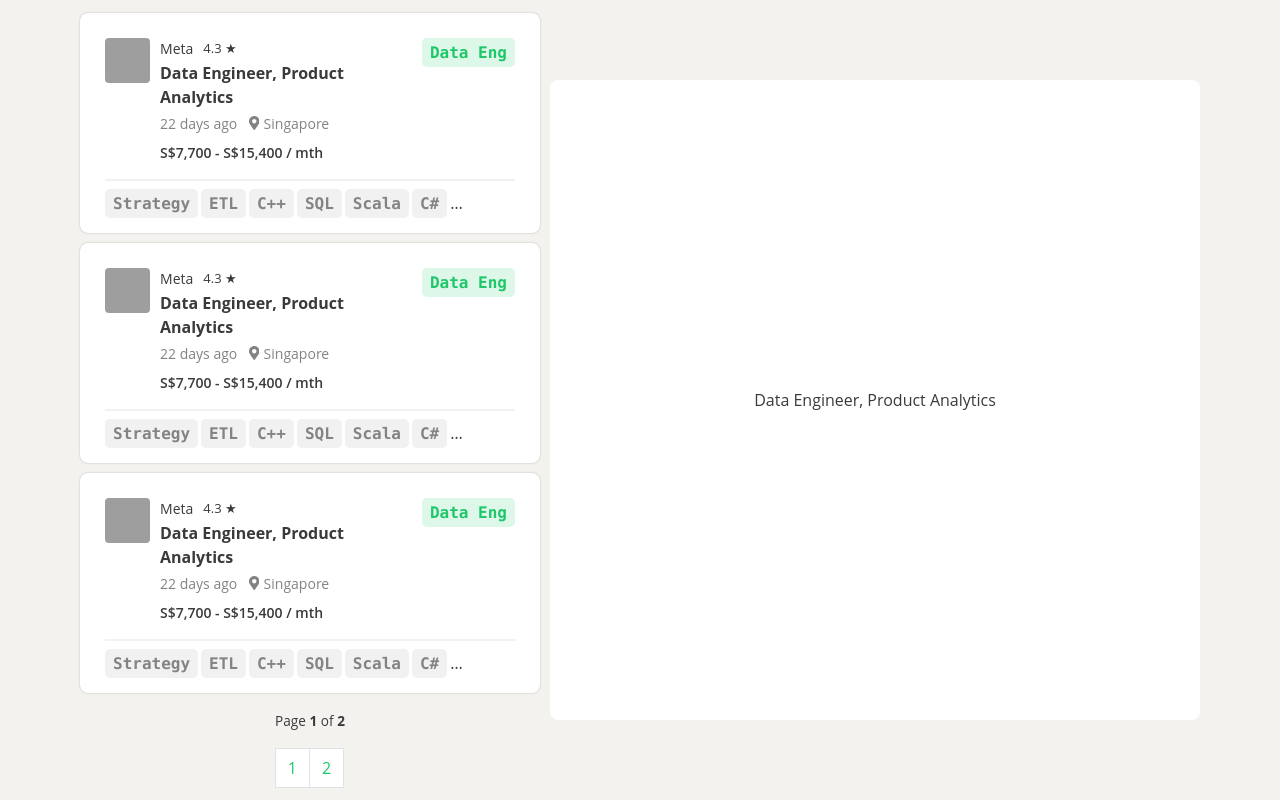
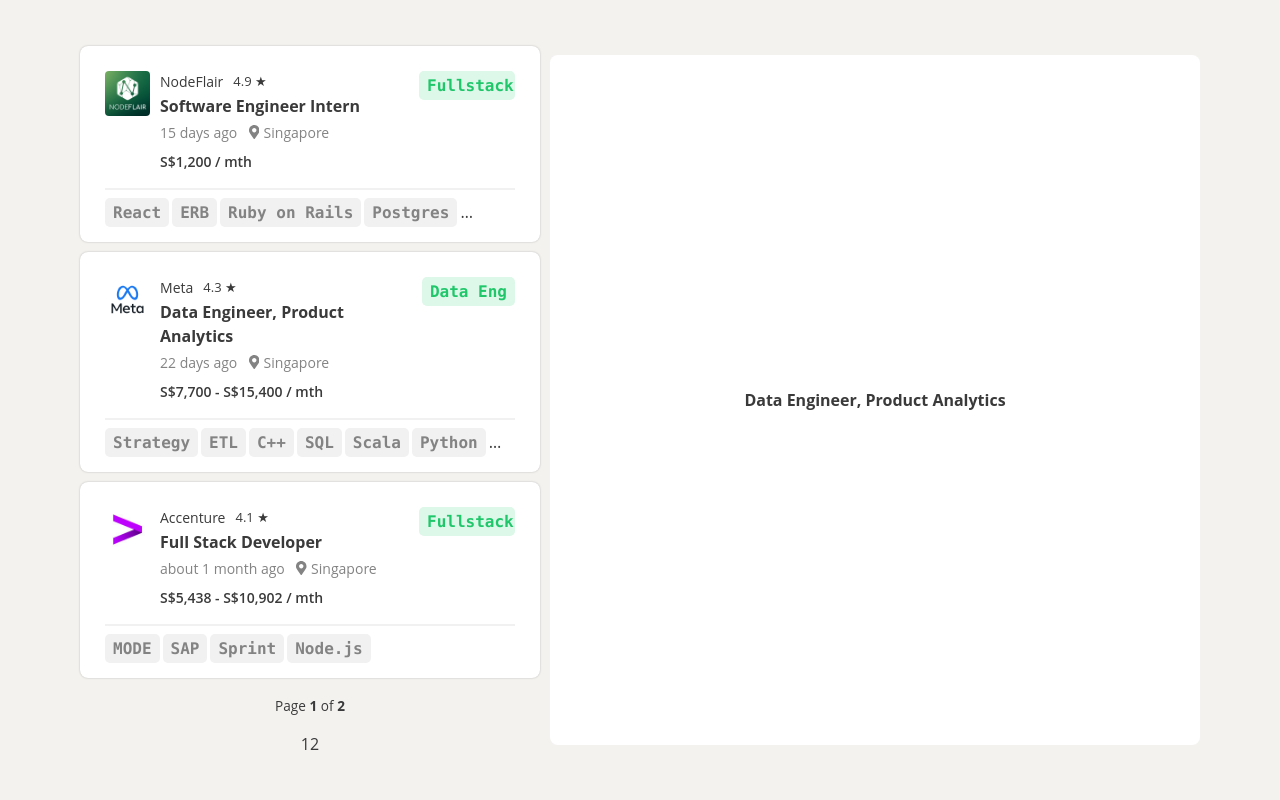
Before and after one commit to zongqiooi/zq-nodeflair-clone, a React (Vite) app: page / in a window 1280 px wide. Built offline with nearby package versions, Linux system fonts and the light colour scheme; grey boxes are pictures that could not be loaded.

Commit message:
feat: integrate data with the UI

```diff
--- a/public/assets/data/companyData.js
+++ b/public/assets/data/companyData.js
@@ -1,4 +1,4 @@
-const companyData = [
+const companiesData = [
   {
     id: 1,
     name: "NodeFlair",
@@ -8,7 +8,7 @@
     postingDate: "15 days ago",
     location: "Singapore",
     salary: "S$1,200 / mth",
-    image: "./public/assets/companies/meta.png",
+    image: "./public/assets/companies/nodeflair.png",
     techStacks: [
       "React",
       "ERB",
@@ -70,7 +70,7 @@
     id: 5,
     name: "Google",
     rating: "4.5",
-    title: "Software Engineering Manager, Search",
+    title: "Software Engineering Manager",
     role: "Fullstack",
     postingDate: "10 days ago",
     location: "Singapore",
@@ -101,4 +101,4 @@
   },
 ];
 
-export default companyData;
+export default companiesData;
--- a/src/App.jsx
+++ b/src/App.jsx
@@ -1,6 +1,6 @@
-import "./styles/style.css";
 import JobDetails from "./components/JobDetails";
 import JobLists from "./components/JobLists";
+import "./styles/style.css";
 
 function App() {
   return (
--- a/src/components/JobCard.jsx
+++ b/src/components/JobCard.jsx
@@ -1,4 +1,7 @@
-const JobCard = () => {
+import JobTechStack from "./JobTechStack";
+
+/* eslint-disable react/prop-types */
+const JobCard = ({ companyData }) => {
   return (
     <div className="job-card" tabIndex="1">
       <div className="job-card-flex-container">
@@ -7,18 +10,18 @@
             <div className="job-card-left">
               <img
                 className="company-logo"
-                src="./src/assets/companies/meta.png"
+                src={companyData.image}
                 alt="company-image"
               />
             </div>
             <div className="job-card-middle">
               <div className="company-title-and-ratings-flex-container">
-                <div className="company-title">Meta</div>
-                <div className="rating">4.3 ★</div>
+                <div className="company-title">{companyData.name}</div>
+                <div className="rating">{companyData.rating} ★</div>
               </div>
-              <h2 className="role-title">Data Engineer, Product Analytics</h2>
+              <h2 className="role-title">{companyData.title}</h2>
               <div>
-                <span className="posting-date">22 days ago </span>
+                <span className="posting-date">{companyData.postingDate} </span>
                 <svg
                   aria-hidden="true"
                   focusable="false"
@@ -34,13 +37,13 @@
                     d="M172.268 501.67C26.97 291.031 0 269.413 0 192 0 85.961 85.961 0 192 0s192 85.961 192 192c0 77.413-26.97 99.031-172.268 309.67-9.535 13.774-29.93 13.773-39.464 0zM192 272c44.183 0 80-35.817 80-80s-35.817-80-80-80-80 35.817-80 80 35.817 80 80 80z"
                   ></path>
                 </svg>{" "}
-                <span className="country">Singapore</span>
+                <span className="country">{companyData.location}</span>
               </div>
-              <div className="salary">S$7,700 - S$15,400 / mth</div>
+              <div className="salary">{companyData.salary}</div>
             </div>
           </div>
           <div className="job-card-right">
-            <div className="role-button">Data Eng</div>
+            <div className="role-button">{companyData.role}</div>
           </div>
         </div>
         <div>
@@ -48,18 +51,9 @@
         </div>
         <div className="btm-portion-flex-container">
           <div className="tech-stacks-flex-container">
-            <div className="tech-stack-button">Strategy</div>
-            <div className="tech-stack-button">ETL</div>
-            <div className="tech-stack-button">C++</div>
-            <div className="tech-stack-button">SQL</div>
-            <div className="tech-stack-button">Scala</div>
-            <div className="tech-stack-button">C#</div>
-            <div className="tech-stack-button">Python</div>
-            <div className="tech-stack-button">Python</div>
-            <div className="tech-stack-button">Python</div>
-            <div className="tech-stack-button">Python</div>
-            <div className="tech-stack-button">Python</div>
-            <div className="tech-stack-button">Python</div>
+            {companyData.techStacks.map((techStack, index) => (
+              <JobTechStack key={index} techStack={techStack} />
+            ))}
           </div>
         </div>
       </div>
--- a/src/components/JobDetails.jsx
+++ b/src/components/JobDetails.jsx
@@ -1,5 +1,5 @@
 const JobDetails = () => {
-  return <div className="job-details">Data Engineer, Product Analytics</div>;
+  return <h2 className="job-details">Data Engineer, Product Analytics</h2>;
 };
 
 export default JobDetails;
--- a/src/components/JobLists.jsx
+++ b/src/components/JobLists.jsx
@@ -1,13 +1,34 @@
+import { useState } from "react";
+import companiesData from "../../public/assets/data/companyData";
 import JobCard from "./JobCard";
 import JobPagination from "./JobPagination";
+// Import data
+// keep track current page using "useState"
 
 const JobLists = () => {
+  const [currentPage, setCurrentPage] = useState("1");
+
+  const setCurrentPageCallback = (pageNum) => {
+    setCurrentPage(pageNum);
+  };
+
   return (
     <div className="job-lists">
-      <JobCard />
-      <JobCard />
-      <JobCard />
-      <JobPagination />
+      {currentPage === "1"
+        ? companiesData
+            .slice(0, 3)
+            .map((companyData, index) => (
+              <JobCard key={index} companyData={companyData} />
+            ))
+        : companiesData
+            .slice(3, 6)
+            .map((companyData, index) => (
+              <JobCard key={index} companyData={companyData} />
+            ))}
+      <JobPagination
+        currentPage={currentPage}
+        setCurrentPageCallback={setCurrentPageCallback}
+      />
     </div>
   );
 };
--- /dev/null
+++ b/src/components/JobTechStack.jsx
@@ -0,0 +1,6 @@
+/* eslint-disable react/prop-types */
+const JobTechStack = ({ techStack }) => {
+  return <div className="tech-stack-button">{techStack}</div>;
+};
+
+export default JobTechStack;
--- a/src/styles/style.css
+++ b/src/styles/style.css
@@ -23,10 +23,6 @@
   padding-right: 2vw;
   flex: 1;
 }
-
-/* .job-lists {
-  flex-shrink: 0;
-} */
 
 .job-card {
   border-radius: 8px;
@@ -135,6 +131,11 @@
   -webkit-box-orient: vertical;
 }
 
+.job-details {
+  font-size: 16px;
+  font-family: "Open Sans", Helvetica, Arial, sans-serif;
+}
+
 .country {
   font-size: 14px;
   color: #838383;
@@ -177,7 +178,9 @@
 /* Right Panel - Job Details */
 
 .job-details {
-  min-height: 80vh;
+  font-size: 16px;
+  font-family: "Open Sans", Helvetica, Arial, sans-serif;
+  min-height: 690px;
   border-radius: 8px;
   background-color: white;
   flex-basis: 650px;
@@ -200,7 +203,8 @@
   color: #3a3a3a;
 }
 
-.page-square-button {
+.page-square-button-1,
+.page-square-button-2 {
   cursor: pointer;
   padding: 0.5rem 0.75rem;
   margin-left: -1px;
@@ -209,12 +213,24 @@
   border: 1px solid #dee2e6;
 }
 
-.page-square-button:hover {
+.page-square-button-1 {
+  border-top-left-radius: 0.25rem;
+  border-bottom-left-radius: 0.25rem;
+}
+
+.page-square-button-2 {
+  border-top-right-radius: 0.25rem;
+  border-bottom-right-radius: 0.25rem;
+}
+
+.page-square-button-1:hover,
+.page-square-button-2:hover {
   background-color: #f1f1f1;
   transition: 0.2s;
 }
 
-.page-square-button:focus {
+.page-square-button-1:focus,
+.page-square-button-2:focus {
   background-color: #1fc76a;
   color: white;
   transition: 0.2s;
```
